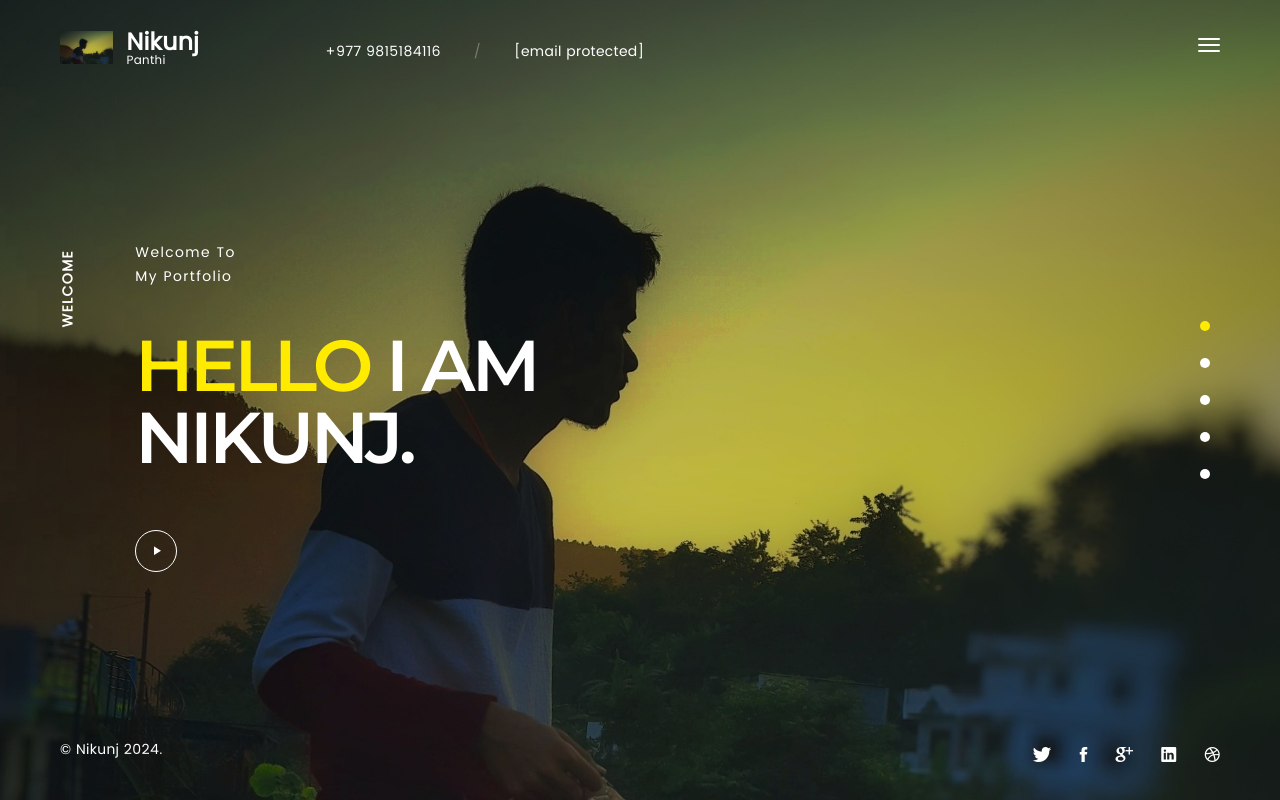
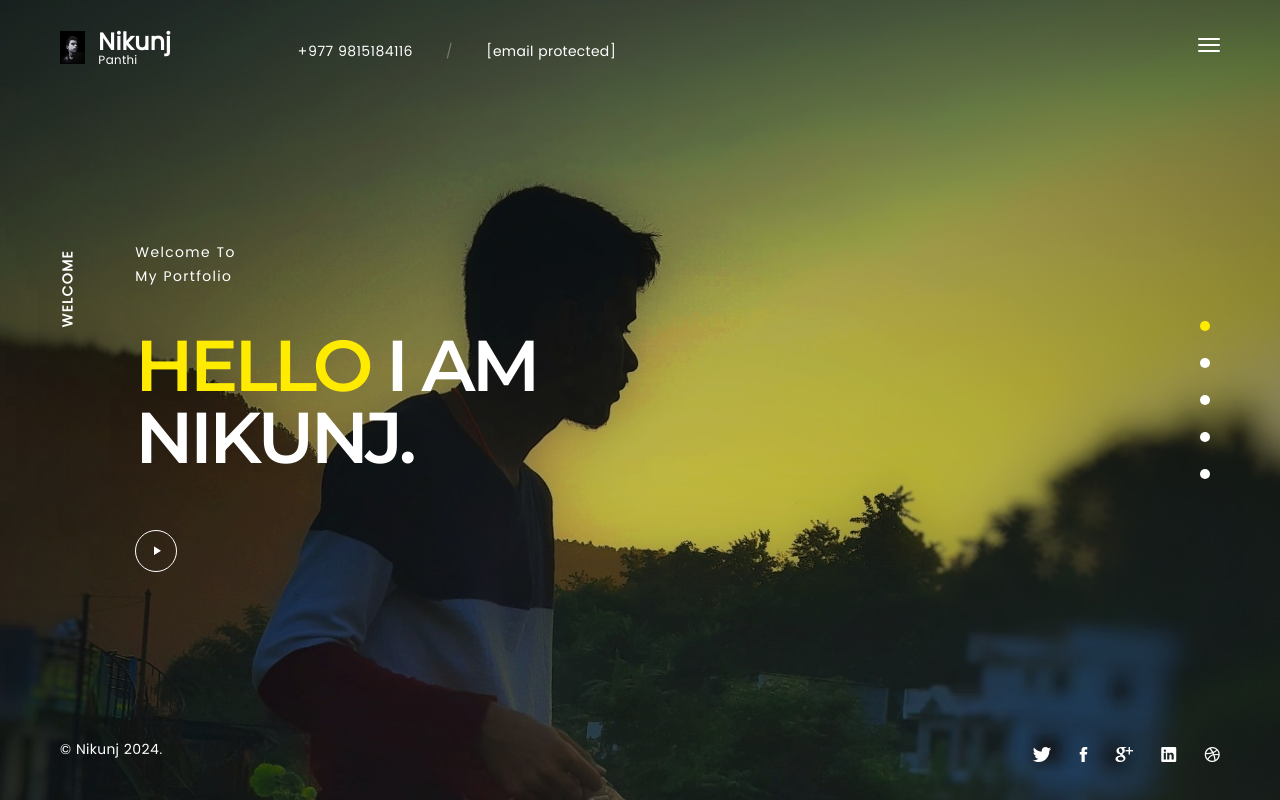
Before and after one commit to nikunjpanthi1/nikunjapanthi, a plain HTML site: page index.html in a window 1280 px wide. Drawn offline with Linux system fonts and the light colour scheme; files whose address does not match are found by name.

Commit message:
Update index.html

```diff
--- a/index.html
+++ b/index.html
@@ -64,7 +64,7 @@
 <header class="navbar boxed">
 <div class="navbar-bg"></div>
 <a class="brand" href="#">
-<img class="brand-img" alt="" src="/image/20221023_170815-01.jpg">
+<img class="brand-img" alt="" src="/image/18e84911-4764-4efe-8f39-adfa34cdc7ea.jpg">
 <div class="brand-info">
 <div class="brand-name">Nikunj</div>
 <div class="brand-text">Panthi</div>
```
